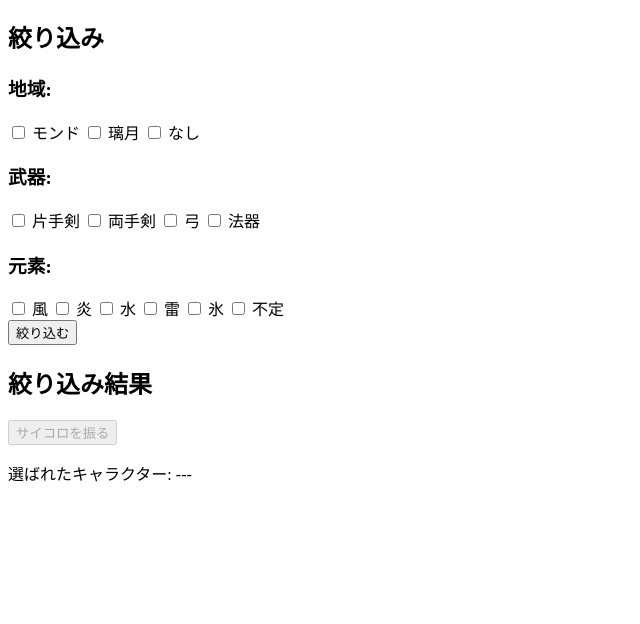
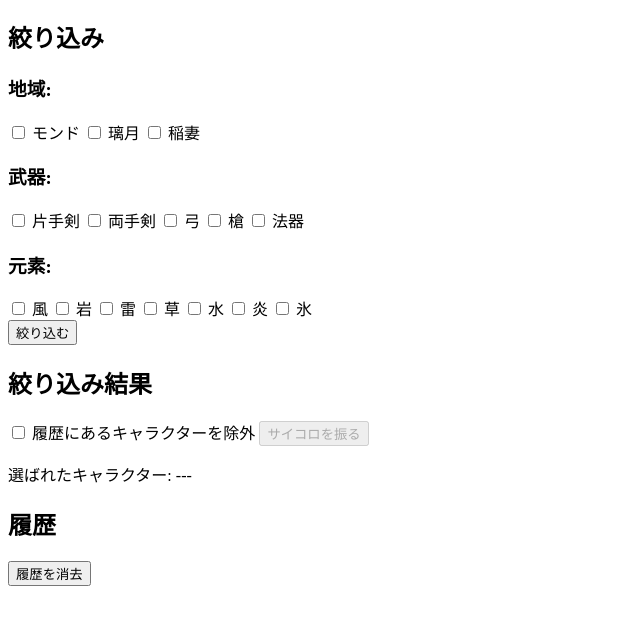
Before and after one commit to stellafloret/gnsncharandom, a plain HTML site: page index.html in a window 1280 px wide. Shown: the part 70-694 px from the top of the page, without its empty margins (0-640 px from the left). Drawn offline with Linux system fonts and the light colour scheme.

Commit message:
Update index.html

```diff
--- a/index.html
+++ b/index.html
@@ -17,7 +17,7 @@
       <h3>地域:</h3>
       <label><input type="checkbox" name="region" value="モンド"> モンド</label>
       <label><input type="checkbox" name="region" value="璃月"> 璃月</label>
-      <label><input type="checkbox" name="region" value="なし"> なし</label>
+      <label><input type="checkbox" name="region" value="稲妻"> 稲妻</label>
     </div>
 
     <div>
@@ -25,28 +25,41 @@
       <label><input type="checkbox" name="weapon" value="片手剣"> 片手剣</label>
       <label><input type="checkbox" name="weapon" value="両手剣"> 両手剣</label>
       <label><input type="checkbox" name="weapon" value="弓"> 弓</label>
+      <label><input type="checkbox" name="weapon" value="槍"> 槍</label>
       <label><input type="checkbox" name="weapon" value="法器"> 法器</label>
     </div>
 
     <div>
       <h3>元素:</h3>
       <label><input type="checkbox" name="element" value="風"> 風</label>
+      <label><input type="checkbox" name="element" value="岩"> 岩</label>
+      <label><input type="checkbox" name="element" value="雷"> 雷</label>
+      <label><input type="checkbox" name="element" value="草"> 草</label>
+      <label><input type="checkbox" name="element" value="水"> 水</label>
       <label><input type="checkbox" name="element" value="炎"> 炎</label>
-      <label><input type="checkbox" name="element" value="水"> 水</label>
-      <label><input type="checkbox" name="element" value="雷"> 雷</label>
       <label><input type="checkbox" name="element" value="氷"> 氷</label>
-      <label><input type="checkbox" name="element" value="不定"> 不定</label>
     </div>
 
     <button id="filterButton">絞り込む</button>
   </section>
 
-  <!-- 絞り込み結果 -->
+ <!-- 絞り込み結果 -->
   <section id="resultSection">
     <h2>絞り込み結果</h2>
     <ul id="filteredCharacters"></ul>
+    <!-- 「履歴にあるキャラを除外」のチェックボックス -->
+    <label>
+      <input type="checkbox" id="excludeHistory"> 履歴にあるキャラクターを除外
+    </label>
     <button id="rollButton" disabled>サイコロを振る</button>
     <p id="diceResult">選ばれたキャラクター: <span id="selectedCharacter">---</span></p>
   </section>
+
+  <!-- 履歴表示 -->
+  <section id="historySection">
+    <h2>履歴</h2>
+    <ul id="history"></ul>
+    <button id="clearHistoryButton">履歴を消去</button>
+  </section>
 </body>
 </html>
```
